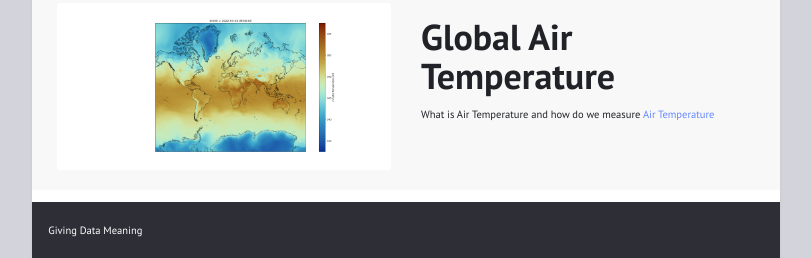
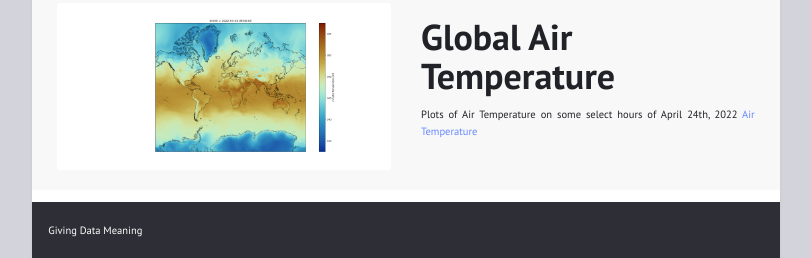
Before and after one commit to DataRockMyWorld/DataRockMyWorld.github.io, a Jekyll site: the page built from index.html, in a window 1280 px wide. Shown: the part 1007-1265 px from the top of the page, without its empty margins (234-1045 px from the left). Built offline with Jekyll 4.4.1, drawn with Linux system fonts in a browser that asks for light colours.

Commit message:
Update index.html

```diff
--- a/index.html
+++ b/index.html
@@ -47,7 +47,7 @@ title: ""
   <div class='col-md-6'>
    <h1> Global Air Temperature</h1>
     <p>
-    What is Air Temperature and how do we measure <a href='https://www.fondriest.com/news/airtemperature.html'>Air Temperature </a>
+    Plots of Air Temperature on some select hours of April 24th, 2022 <a href='https://datarockmyworld.github.io/portfolio/'>Air Temperature </a>
     </p>
   </div>
 </div>
```
